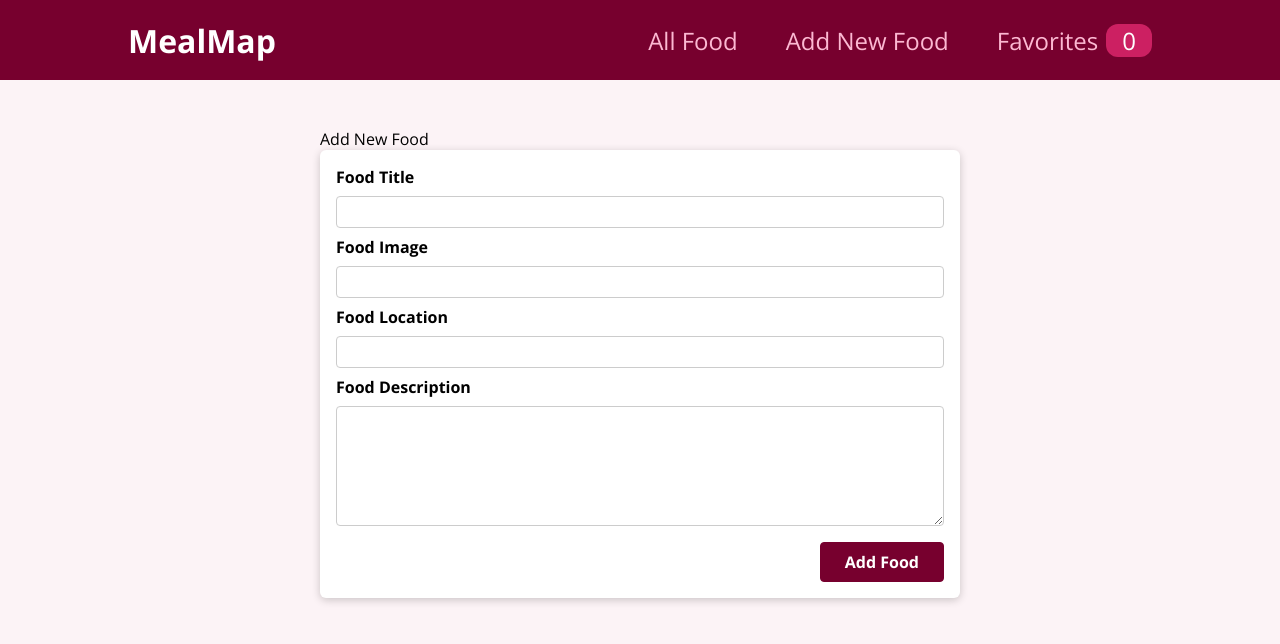
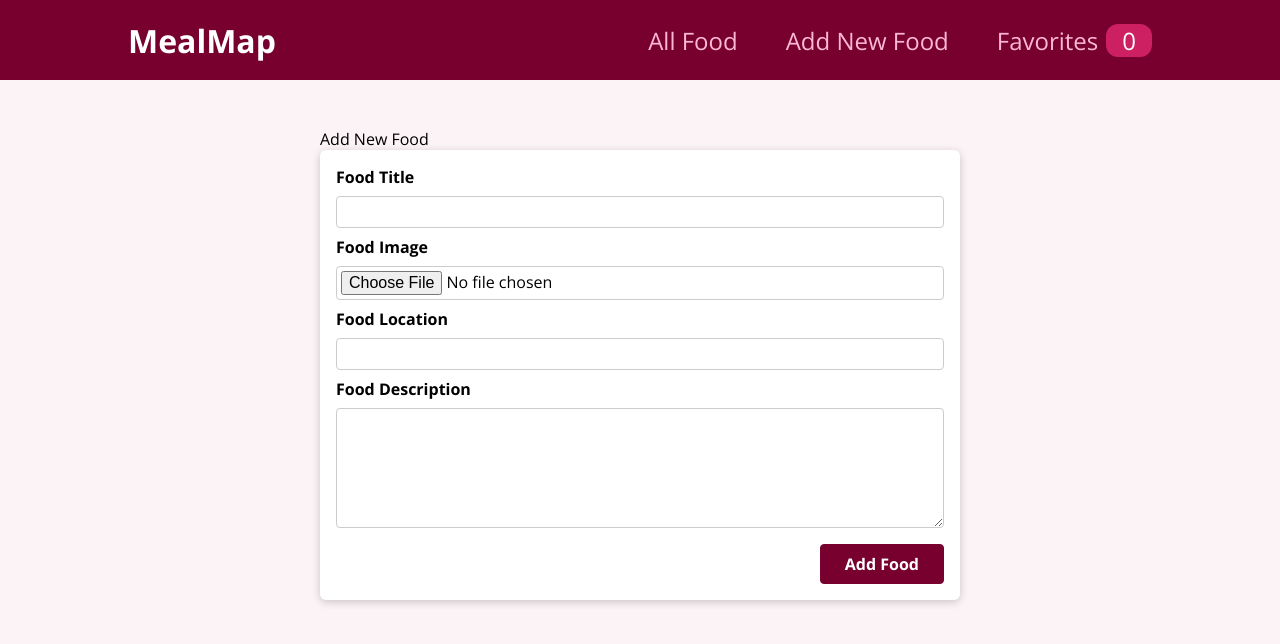
Before and after one commit to johnpedraza/mealmap, a React (Create React App) app: page /new-food in a window 1280 px wide. Shown: the top 644 px of the page. Built offline with nearby package versions, Linux system fonts and the light colour scheme.

Commit message:
update destinations and add file upload for image

```diff
--- a/src/assets/destinations.json
+++ b/src/assets/destinations.json
@@ -4,6 +4,6 @@
          "CIC 2300",
          "dummy destination"]},
 
-    {"desk 1" : "https://arenaxr.org/jpedraza/wiselab_th23",
+    {"desk 1" : "https://arenaxr.org/jpedraza/wiselab_th23_desk1",
      "CIC 2300" : "https://arenaxr.org/jpedraza/wiselab_th23"}
 ]
--- a/src/components/food/NewFoodForm.js
+++ b/src/components/food/NewFoodForm.js
@@ -35,10 +35,10 @@ function NewFoodForm (props) {
                 </div>
                 <div className={classes.control}>
                     <label htmlFor="image">Food Image</label>
-                    <input type="url" required id="image" ref={imageInputRef}/>
+                    <input type="file" required id="image" ref={imageInputRef}/>
                 </div>
                 <div className={classes.control}>
-                    <label htmlFor="address">Food Location</label>
+                    <label htmlFor="location">Food Location</label>
                     <input type="text" required id="location" ref={locationInputRef}/>
                 </div>
                 <div className={classes.control}>
```
